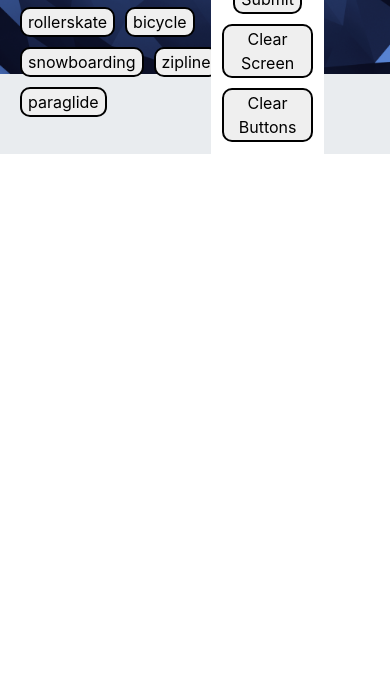
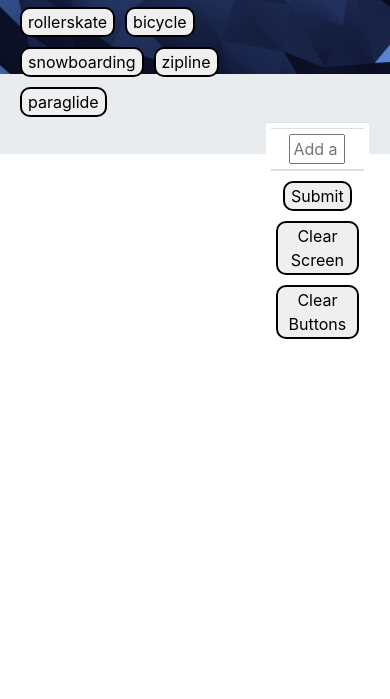
Before and after one commit to WladSF/GiphyAPI, a plain HTML site: page index.html in a window 390 px wide. Shown: the part 145-844 px from the top of the page. Drawn offline with nearby package versions, Linux system fonts and the light colour scheme.

Commit message:
CSS iupdates

```diff
--- a/assets/css/style.css
+++ b/assets/css/style.css
@@ -13,14 +13,16 @@ h1 {
     text-align: center;
     padding: 5px 0px;
     margin: 0 auto;
+    border-radius: 15px;
 }
 
 ul.list-group.list-group-flush {
     width: 32%;
     margin: 0 ;
-    position: absolute;
-    top: 70px;
-    right: 60px;
+    /* position: absolute; */
+    top: 30px;
+    right: 20px;
+    float: right;
 }
 
 button.sports {
@@ -62,3 +64,9 @@ img {
 .wrapper p {
     text-align: center;
 }
+
+@media screen and (max-width: 640px) {
+    section {
+        margin: 0 auto ;
+        width: 90%;
+    }
```
